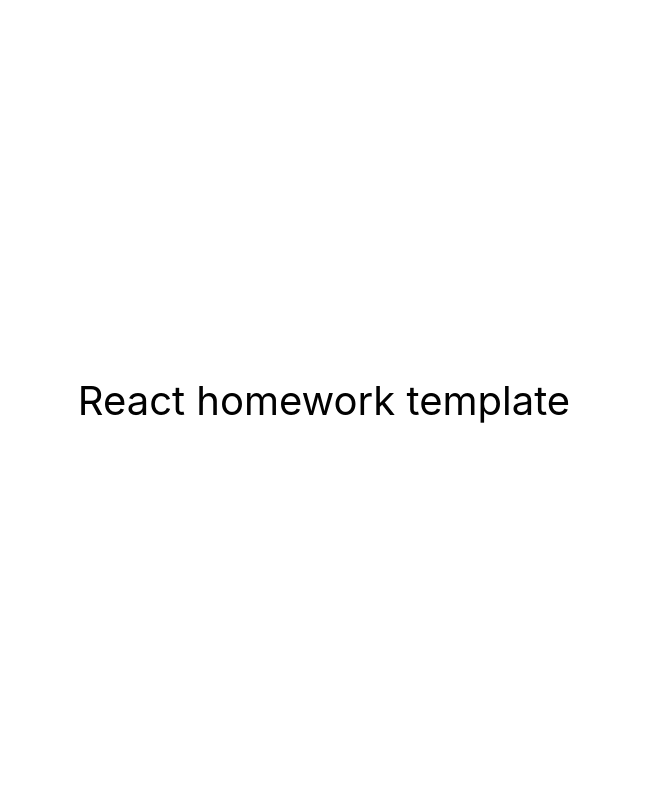
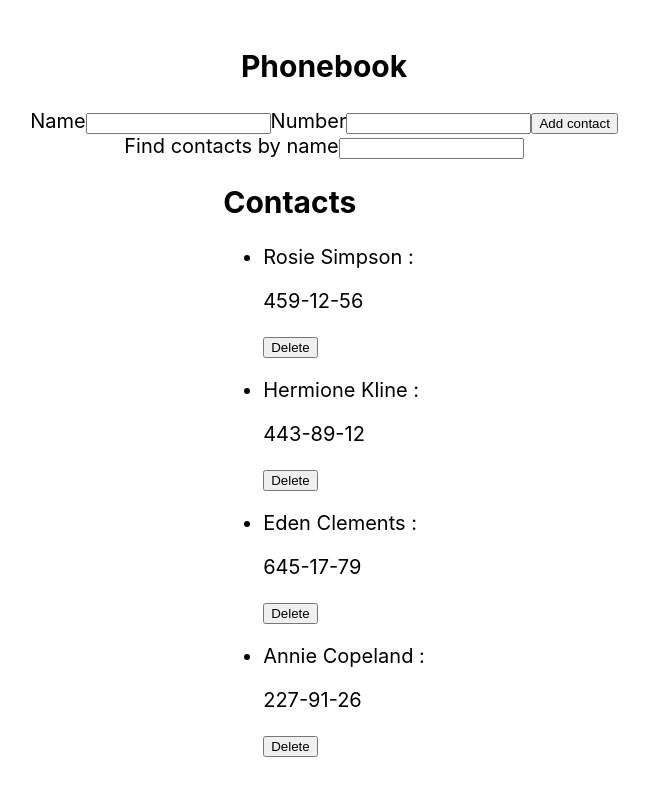
Before and after one commit to AndriiGargat-UA/goit-react-hw-02-phonebook, a React (Create React App) app: page / in a window 1280 px wide. Shown: the top 796 px of the page, without its empty margins (316-965 px from the left). Built offline with nearby package versions, Linux system fonts and the light colour scheme.

Commit message:
functional add

```diff
--- a/package.json
+++ b/package.json
@@ -7,6 +7,8 @@
     "@testing-library/jest-dom": "^5.16.3",
     "@testing-library/react": "^12.1.4",
     "@testing-library/user-event": "^13.5.0",
+    "formik": "^2.2.9",
+    "nanoid": "^4.0.1",
     "react": "^18.1.0",
     "react-dom": "^18.1.0",
     "react-scripts": "5.0.1",
--- a/src/components/App.jsx
+++ b/src/components/App.jsx
@@ -1,16 +1,77 @@
-export const App = () => {
+import { Component } from 'react';
+// import { Formik } from 'formik';
+import { ContactForm } from './ContactForm/ContactForm';
+import { ContactList } from './ContactList/ContactList';
+import { Filter } from './Filter/Filter';
+
+export class App extends Component {
+  state = {
+    contacts: [
+      { id: 'id-1', name: 'Rosie Simpson', number: '459-12-56' },
+      { id: 'id-2', name: 'Hermione Kline', number: '443-89-12' },
+      { id: 'id-3', name: 'Eden Clements', number: '645-17-79' },
+      { id: 'id-4', name: 'Annie Copeland', number: '227-91-26' },
+    ],
+    filter: '',
+  };
+
+  formSubmitHandler = newContact => {
+    const { contacts } = this.state;
+    const checkContact = contacts.find(
+      contact => contact.name.toLowerCase() === newContact.name.toLowerCase()
+    );
+    if (!checkContact) {
+      this.setState({ contacts: [...contacts, newContact] });
+      return;
+    }
+    alert(`${newContact.name} is already in contacts.`);
+  };
+
+  changeFilter = event => {
+    this.setState({ filter: event.currentTarget.value });
+  };
+
+  visibleContacts = () => {
+    const { contacts, filter } = this.state;
+    const normalize = filter.toLowerCase();
+    return contacts.filter(contact =>
+      contact.name.toLowerCase().includes(normalize)
+    );
+  };
+
+  deleteContact = id => {
+    this.setState(prevState => ({
+      contacts: prevState.contacts.filter(el => el.id !== id),
+    }));
+    console.log(id)
+  };
+
+  render() {
     return (
       <div
         style={{
           height: '100vh',
           display: 'flex',
+          flexDirection: 'column',
           justifyContent: 'center',
           alignItems: 'center',
-        fontSize: 40,
-        color: '#010101'
+          fontSize: 20,
+          color: '#010101',
         }}
       >
-      React homework template
+        <h2>Phonebook</h2>
+        <ContactForm onSubmit={this.formSubmitHandler} />
+
+        <Filter filterName={this.changeFilter} value={this.state.filter} />
+
+        <div>
+          <h2>Contacts</h2>
+          <ContactList
+            contacts={this.visibleContacts()}
+            onDelete={this.deleteContact}
+          />
+        </div>
       </div>
     );
-};
+  }
+}
--- /dev/null
+++ b/src/components/ContactForm/ContactForm.jsx
@@ -0,0 +1,61 @@
+import { Component } from 'react';
+import { nanoid } from 'nanoid';
+
+export class ContactForm extends Component {
+  state = {
+    name: '',
+    number: '',
+  };
+
+  handleChange = event => {
+    const { name, value } = event.currentTarget;
+    this.setState({ [name]: value });
+  };
+
+  handleSubmit = event => {
+    event.preventDefault();
+    const { name, number } = this.state;
+    const newContact = { id: nanoid(), name: name, number: number };
+
+    this.props.onSubmit(newContact);
+    this.reset();
+  };
+
+  reset = () => {
+    this.setState({ name: '', number: '' });
+  };
+
+  render() {
+    return (
+      <form onSubmit={this.handleSubmit}>
+        <label htmlFor="">
+          Name
+          <input
+            type="text"
+            name="name"
+            value={this.state.name}
+            onChange={this.handleChange}
+            pattern="^[a-zA-Zа-яА-Я]+(([' -][a-zA-Zа-яА-Я ])?[a-zA-Zа-яА-Я]*)*$"
+            title="Name may contain only letters, apostrophe, dash and spaces. For example Adrian, Jacob Mercer, Charles de Batz de Castelmore d'Artagnan"
+            required
+          />
+        </label>
+
+        <label htmlFor="">
+            Number
+          <input
+            type="tel"
+            name="number"
+            value={this.state.number}
+            onChange={this.handleChange}
+            pattern="\+?\d{1,4}?[-.\s]?\(?\d{1,3}?\)?[-.\s]?\d{1,4}[-.\s]?\d{1,4}[-.\s]?\d{1,9}"
+            title="Phone number must be digits and can contain spaces, dashes, parentheses and can start with +"
+            required
+          />
+        </label>
+
+        <button type="submit">Add contact</button>
+      </form>
+    );
+  }
+}
--- /dev/null
+++ b/src/components/ContactList/ContactList.jsx
@@ -0,0 +1,11 @@
+import { ContactListItem } from './ContactListItem';
+
+export const ContactList = ({ contacts, onDelete }) => {
+  return (
+    <ul>
+      {contacts.map(contact => {
+        return <ContactListItem key={contact.id} id={contact.id} name={contact.name} number={contact.number} onDelete={onDelete} />;
+      })}
+    </ul>
+  );
+};
--- /dev/null
+++ b/src/components/ContactList/ContactListItem.jsx
@@ -0,0 +1,9 @@
+export const ContactListItem = ({ id, name, number, onDelete }) => {
+  return (
+    <li key={id}>
+          <p>{name} :</p>
+      <p>{number}</p>
+      <button type="button" onClick={() => onDelete(id)}>Delete</button>
+    </li>
+  );
+};
--- /dev/null
+++ b/src/components/Filter/Filter.jsx
@@ -0,0 +1,8 @@
+export const Filter = ({ value, filterName }) => {
+  return (
+    <label>
+      Find contacts by name
+      <input type="text" value={value} onChange={filterName} />
+    </label>
+  );
+};
```
Also changed, not shown: 1 other file (tests, documents, lock files or other folders). Lines whose indentation alone changed are shown as unchanged.
